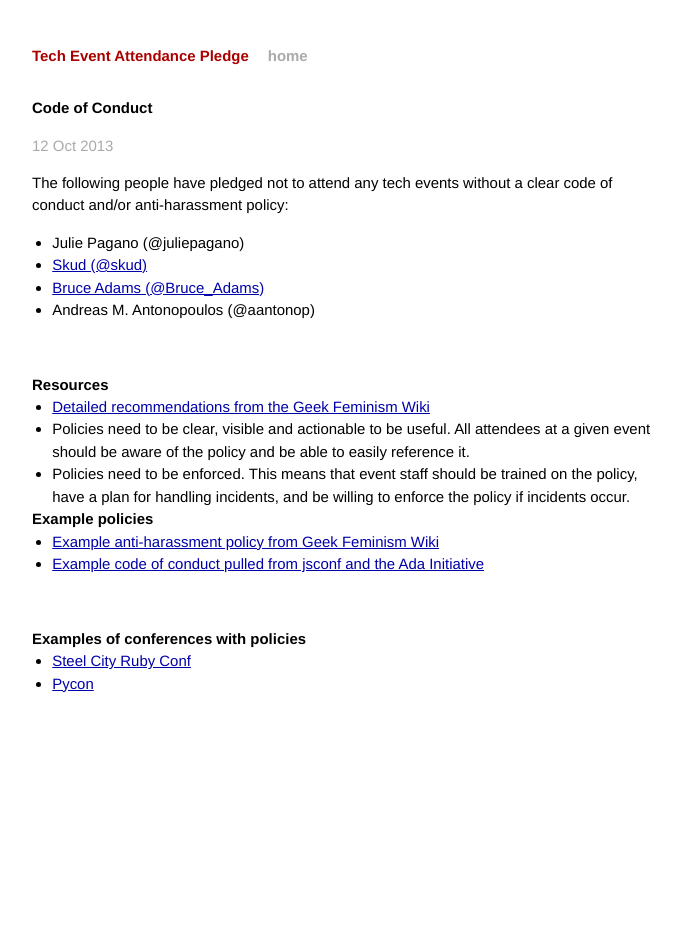
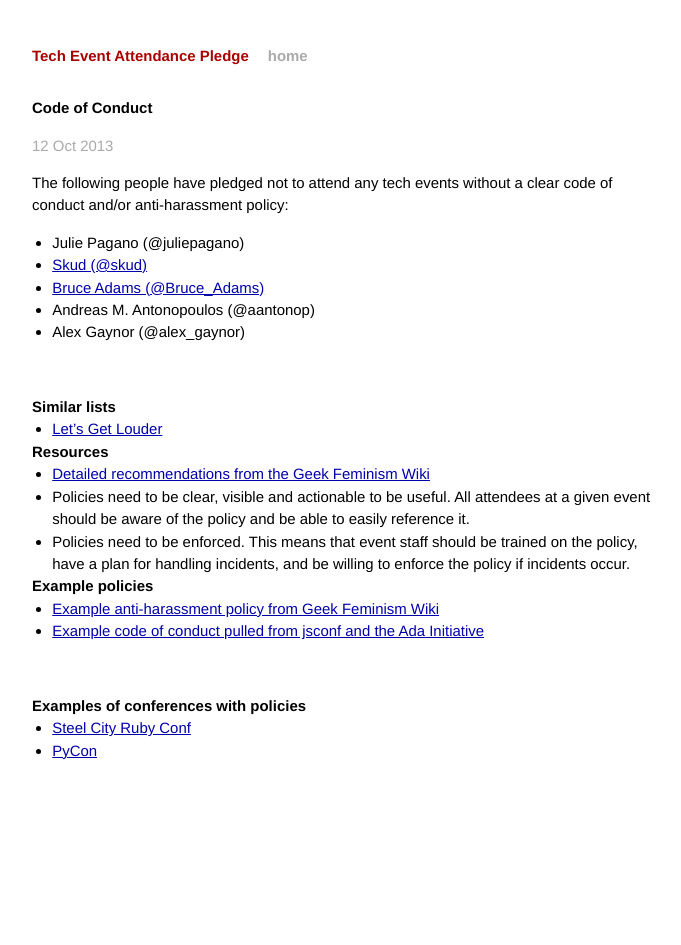
Before and after one commit to techtektek/tech-event-attendance-pledge.github.io, a Jekyll site: the page built from _posts/2013-10-12-code-of-conduct.markdown, in a window 1280 px wide. Shown: the whole page, without its empty margins (294-975 px from the left). Built offline with Jekyll 4.4.1, drawn with Linux system fonts in a browser that asks for light colours; Markdown is read by kramdown in place of the engine named in the settings.

Commit message:
A few additions to the CoC page

```diff
--- a/_posts/2013-10-12-code-of-conduct.markdown
+++ b/_posts/2013-10-12-code-of-conduct.markdown
@@ -12,8 +12,13 @@ clear code of conduct and/or anti-harassment policy:
 * [Skud (@skud)](https://twitter.com/Skud/status/389158683235459072)
 * [Bruce Adams (@Bruce_Adams)](https://twitter.com/Bruce_Adams)
 * Andreas M. Antonopoulos (@aantonop)
+* Alex Gaynor (@alex_gaynor)
 
 <br/>
+
+## Similar lists
+
+* [Let's Get Louder](http://letsgetlouder.com)
 
 ## Resources
 * [Detailed recommendations from the Geek Feminism Wiki](http://geekfeminism.wikia.com/wiki/Conference_anti-harassment)
@@ -31,4 +36,4 @@ clear code of conduct and/or anti-harassment policy:
 
 ## Examples of conferences with policies
 * [Steel City Ruby Conf](http://steelcityruby.org/policies.html#antiharassment-policy)
-* [Pycon](https://us.pycon.org/2014/about/code-of-conduct/)
+* [PyCon](https://us.pycon.org/2014/about/code-of-conduct/)
```
